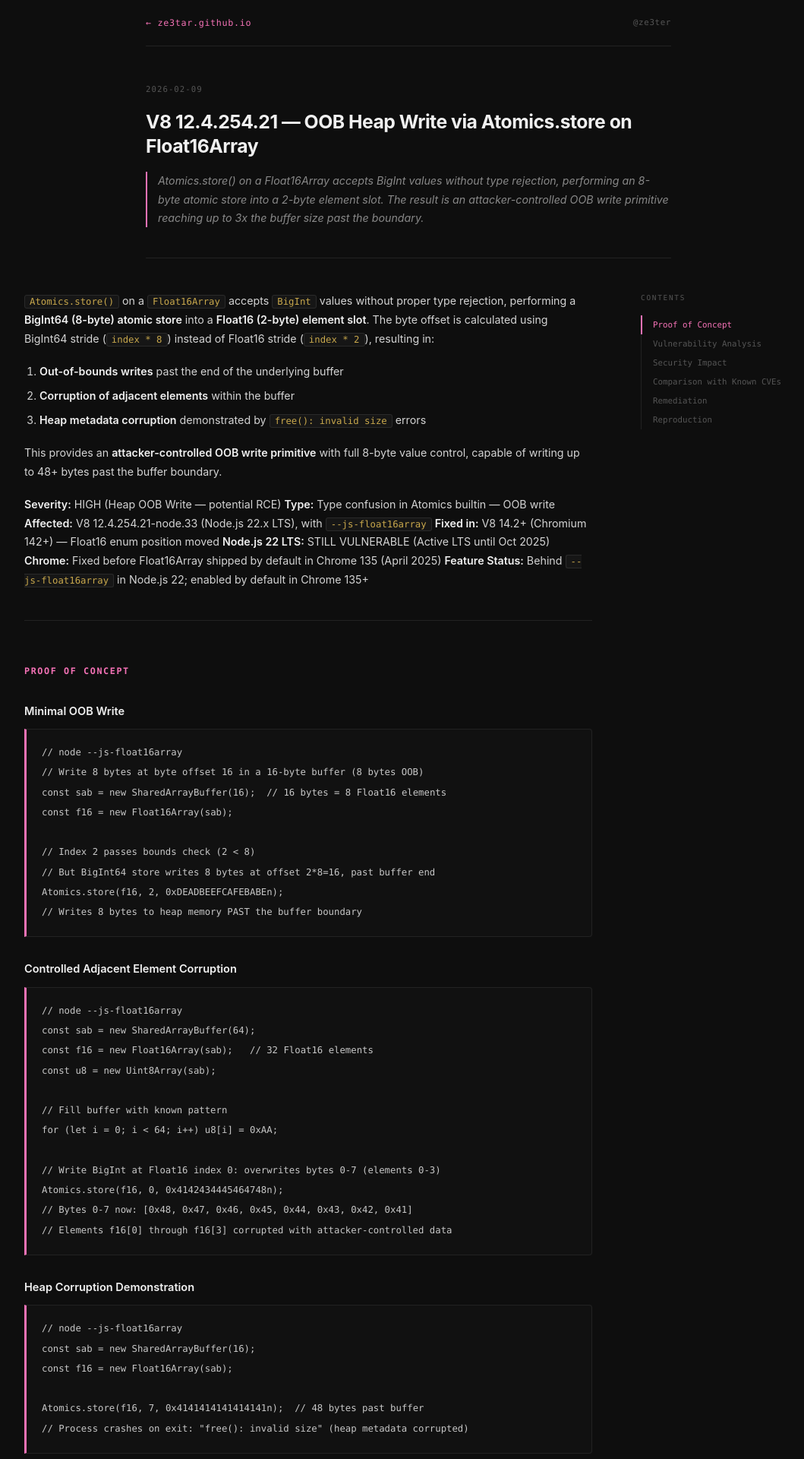
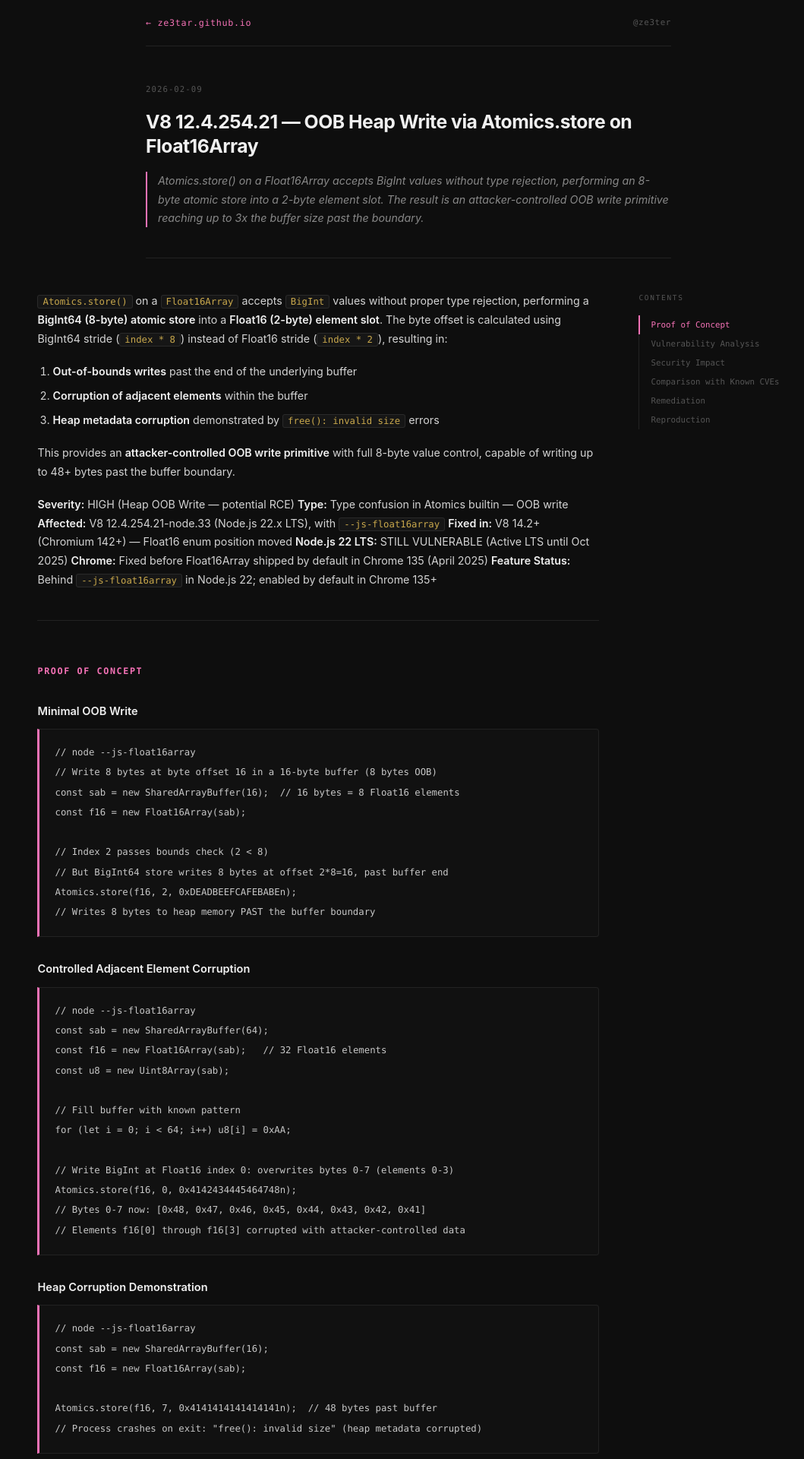
Before and after one commit to ze3tar/ze3tar.github.io, a Jekyll site: the page built from _posts/2026-02-09-v8-float16array-oob.md, in a window 1280 px wide. Shown: the top 1920 px of the page at 76% size, without its empty margins (102-1161 px from the left). Built offline with Jekyll 4.4.1, drawn with Linux system fonts in a browser that asks for light colours.

Commit message:
TOC sidebar: auto-width, no dead space, breakpoint 768px

```diff
--- a/_layouts/post.html
+++ b/_layouts/post.html
@@ -49,13 +49,14 @@
 
     /* ── wide wrap: article + toc sidebar ── */
     .article-wrap {
-      max-width: 1060px;
+      width: 100%;
       margin: 0 auto;
       padding: 0 24px;
       display: grid;
-      grid-template-columns: 1fr 200px;
-      gap: 64px;
+      grid-template-columns: minmax(0, 740px) max-content;
+      gap: 52px;
       align-items: start;
+      justify-content: center;
     }
 
     /* ── nav ── */
@@ -163,6 +164,7 @@
       line-height: 1.4;
       border-left: 2px solid transparent;
       margin-left: -1px;
+      white-space: nowrap;
       transition: color 0.15s, border-color 0.15s;
     }
 
@@ -329,11 +331,10 @@
     footer a:hover { color: var(--pink); }
 
     /* ── responsive: hide sidebar on narrow screens ── */
-    @media (max-width: 960px) {
+    @media (max-width: 768px) {
       .article-wrap {
         grid-template-columns: 1fr;
         gap: 0;
-        max-width: 740px;
       }
       .toc { display: none; }
     }
```
